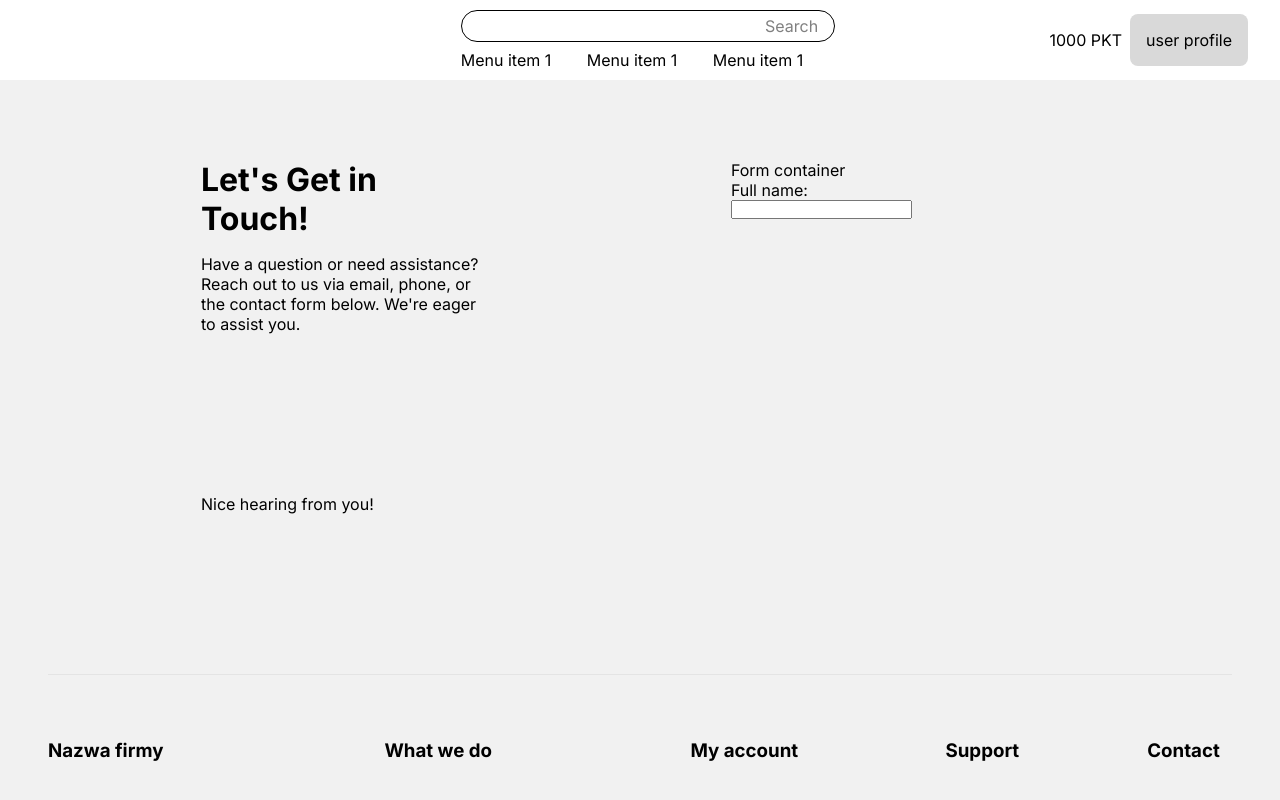
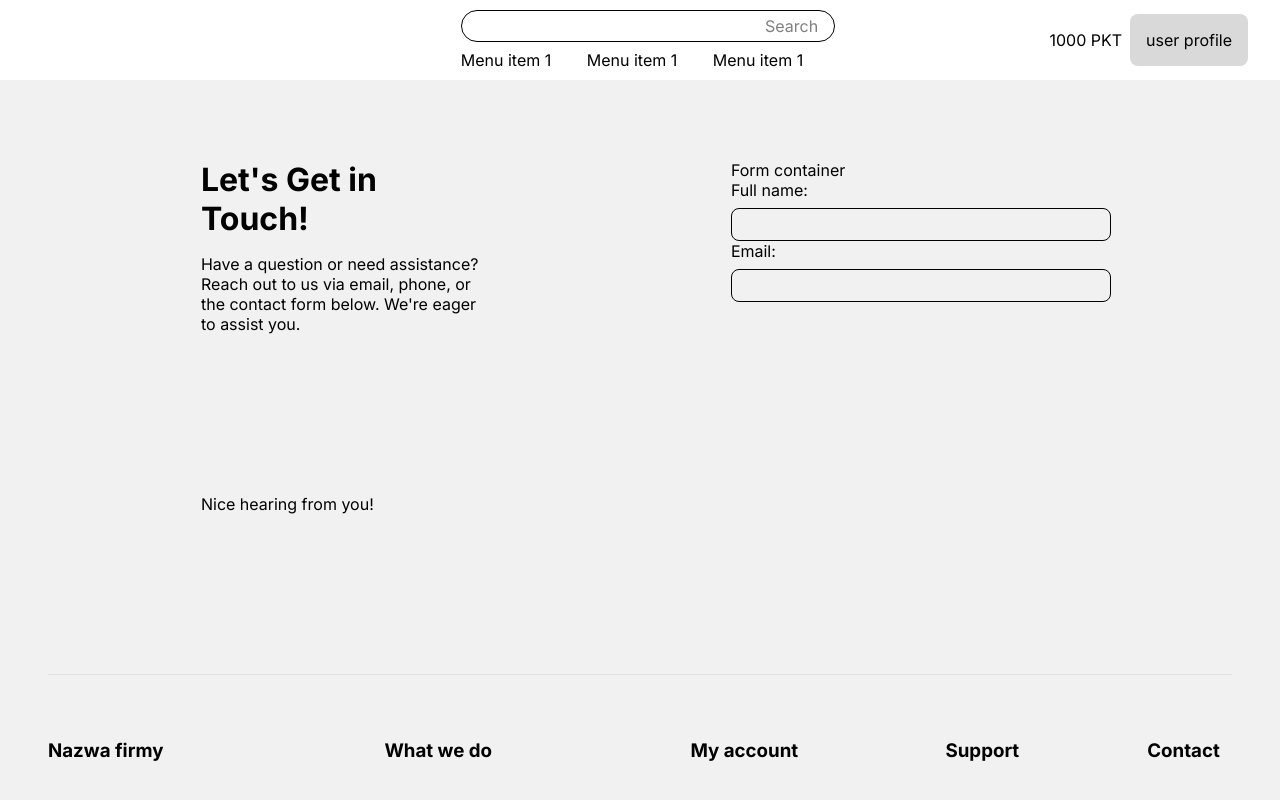
Before and after one commit to JohnyProduction/loyalty-program-app, a Next.js app: page /contact-us in a window 1280 px wide. Shown: the top 800 px of the page. Built offline with nearby package versions, Linux system fonts and the light colour scheme.

Commit message:
input-string

```diff
--- a/src/app/contact-us/form-container.tsx
+++ b/src/app/contact-us/form-container.tsx
@@ -6,6 +6,7 @@ export function FormContainer() {
         <div className={styles['contact-us-page__form-container__form-container']}>
             Form container
             <InputString label={'Full name'} name={'full-name'} />
+            <InputString label={'Email'} name={'email'} />
         </div>
     );
 }
--- a/src/components/common/inputs/input-string.tsx
+++ b/src/components/common/inputs/input-string.tsx
@@ -3,13 +3,14 @@ import styles from '@/styles/components/common/inputs/input-string.module.scss';
 interface InputStringProps {
     label: string;
     name: string;
+    width?: string;
 }
 
-export function InputString({ label, name }: InputStringProps) {
+export function InputString({ label, name, width = '100%' }: InputStringProps) {
     return (
         <div className={styles['input-string']}>
             <label htmlFor={name}>{label}:</label>
-            <input type="string" name={name} />
+            <input type="string" name={name} style={{ width }} />
         </div>
     );
 }
--- a/src/styles/components/common/inputs/input-string.module.scss
+++ b/src/styles/components/common/inputs/input-string.module.scss
@@ -2,4 +2,12 @@
     > label, > input {
         display: block;
     }
+
+    > input {
+        margin-top: .5rem;
+        padding: .5rem;
+        border-radius: .5rem;
+        border: 1px solid black;
+        background-color: transparent;
+    }
 }
```
Also changed, not shown: 1 other file (tests, documents, lock files or other folders).
